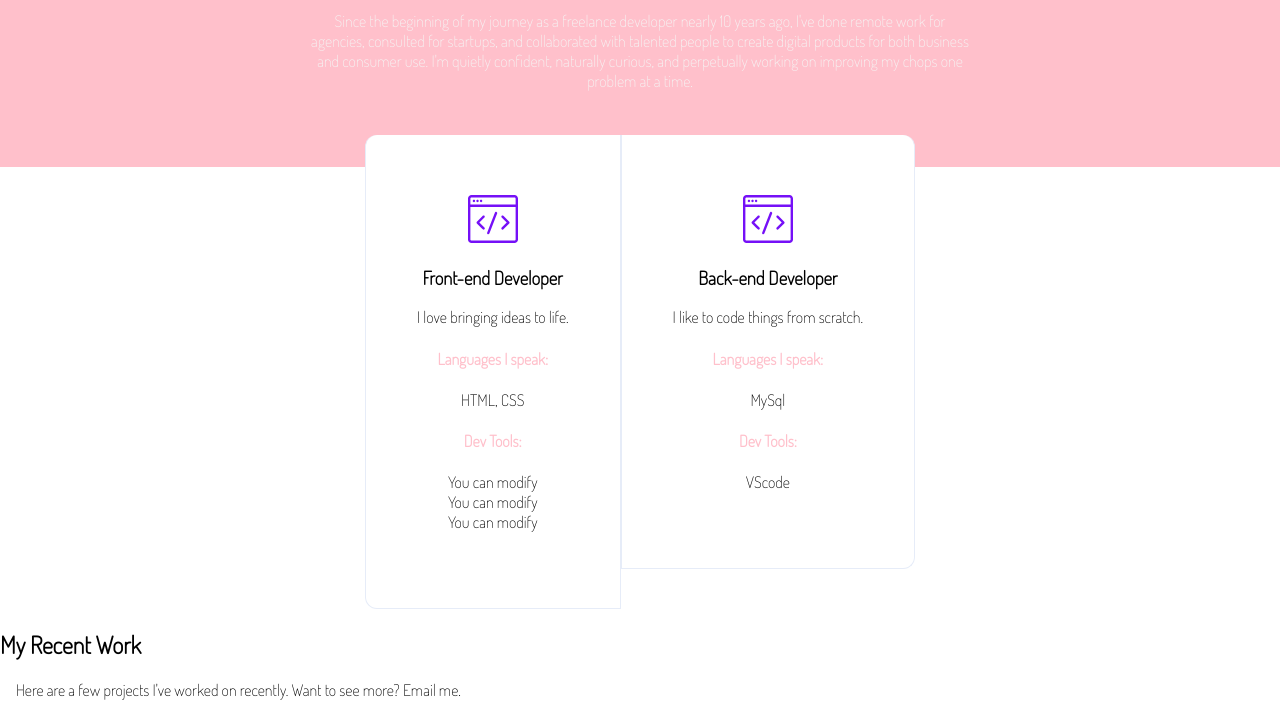
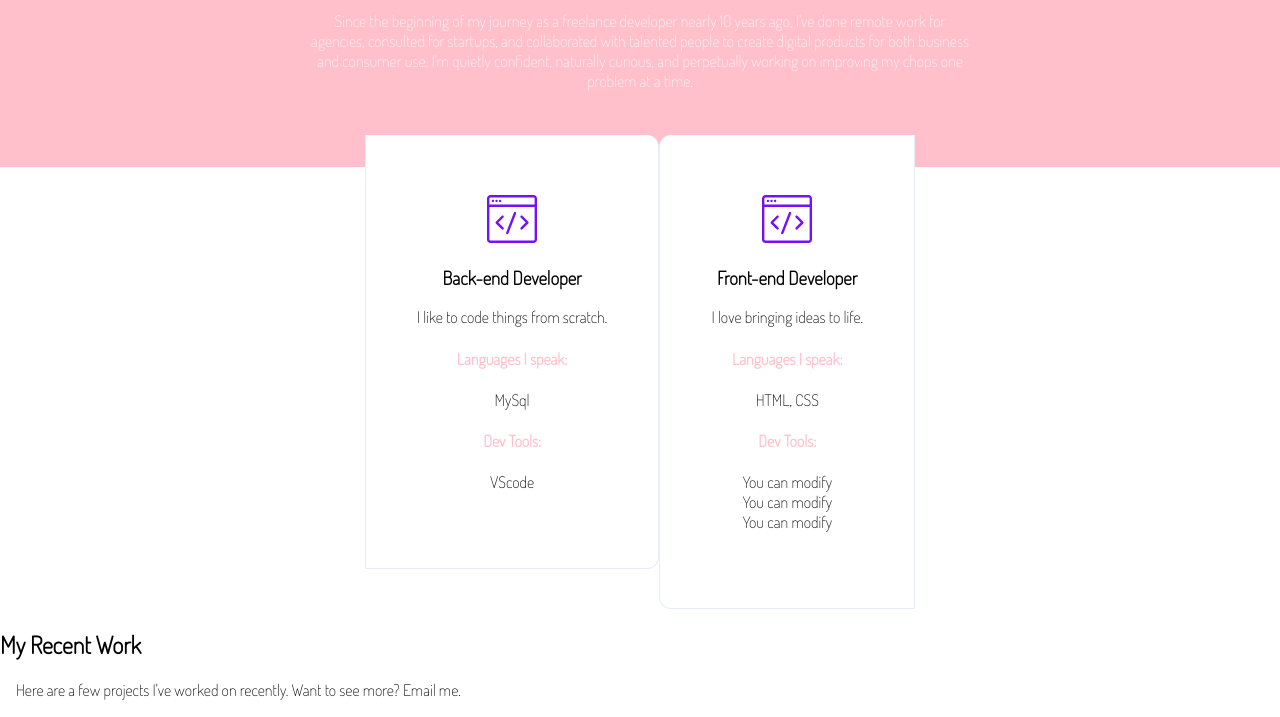
Before and after one commit to WildCodeSchool-2025-09/JS-remote-vert-checkpoint-1, a website: page site/portfolio.html in a window 1280 px wide. Shown: the part 920-1637 px from the top of the page. Drawn offline with Linux system fonts and the light colour scheme.

Commit message:
finish step 5 of part 2

```diff
--- a/site/css/portfolio.css
+++ b/site/css/portfolio.css
@@ -139,7 +139,7 @@ section#banner {
 
 article.skills {
   display: flex;
-  flex-direction: column;
+  flex-direction: column-reverse;
   align-items: center;
 }
 
@@ -149,7 +149,7 @@ h2.skills--title {
 
 @media screen and (min-width: 701px) {
   article.skills {
-    flex-direction: row-reverse;
+    flex-direction: row;
     flex-wrap: nowrap;
     justify-content: center;
     align-items: flex-start;
```
